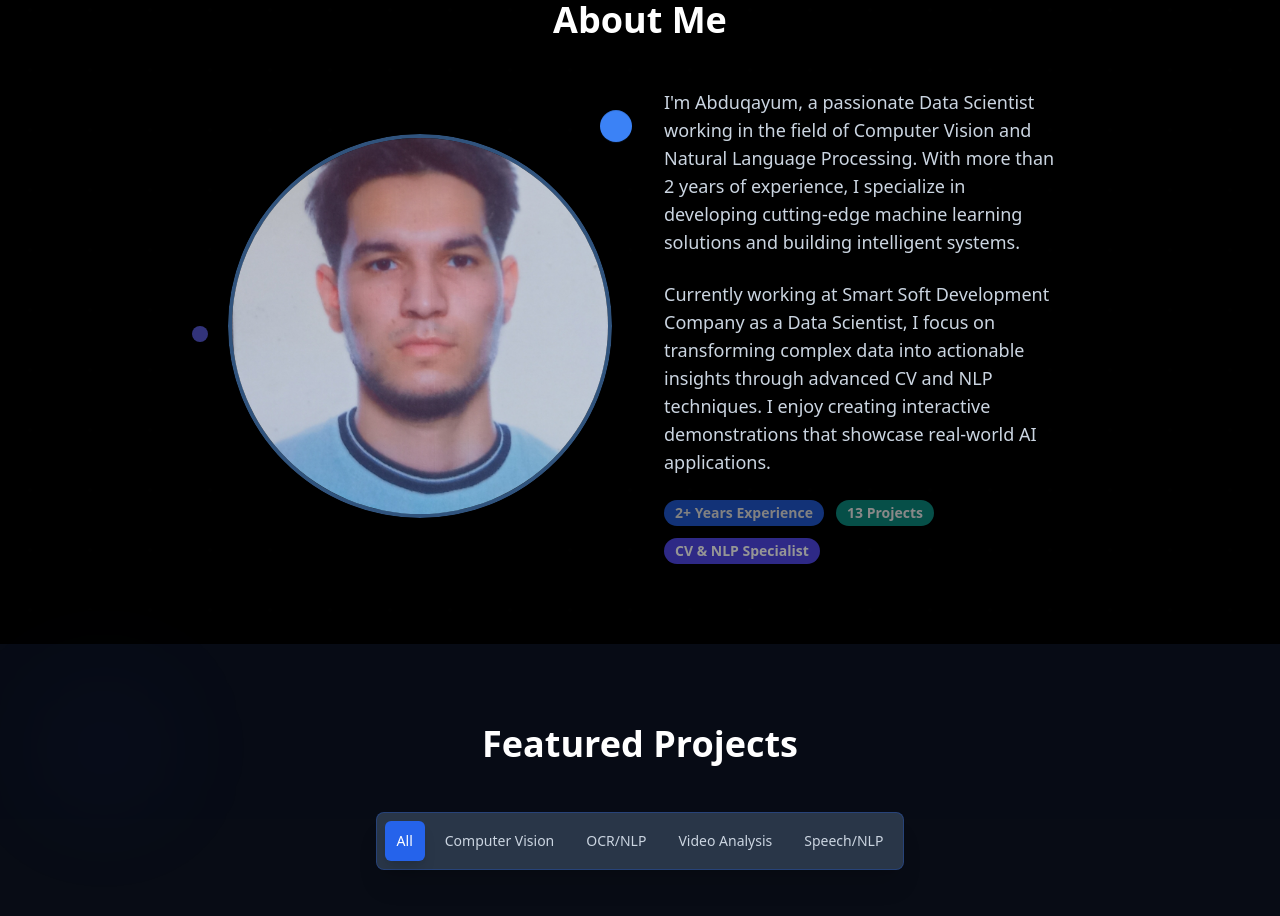
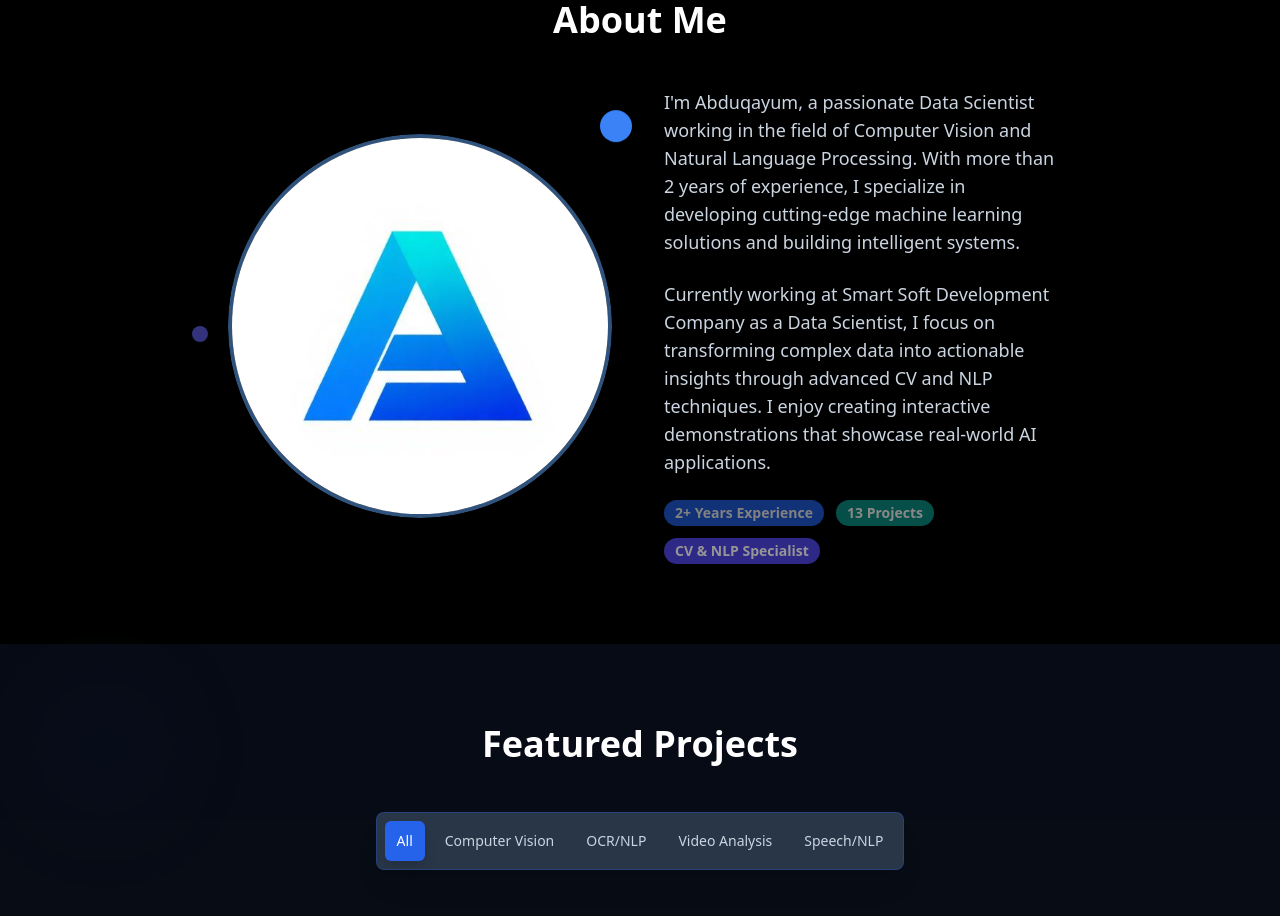
Before and after one commit to Abduqayyum/my_portfolio_website.io, a React (Vite) app: page / in a window 1280 px wide. Shown: the part 960-1876 px from the top of the page. Built offline with nearby package versions, Linux system fonts and the light colour scheme.

Commit message:
Remove lovable logo
Replaced the lovable logo with a portfolio-relevant logo across all projects.

```diff
--- a/src/pages/Index.tsx
+++ b/src/pages/Index.tsx
@@ -9,6 +9,7 @@ import ProjectCard from "@/components/ProjectCard";
 import SkillsSection from "@/components/SkillsSection";
 import ContactSection from "@/components/ContactSection";
 import { projects as projectsData } from "@/data/projects";
+import portfolioLogo from "@/assets/portfolio-logo.png";
 
 const Index = () => {
   const { isDarkMode, toggleTheme } = useTheme();
@@ -121,12 +122,12 @@ const Index = () => {
           <div className="grid lg:grid-cols-2 gap-8 sm:gap-12 items-center">
             <div className="relative group order-2 lg:order-1">
               <div className="relative overflow-hidden rounded-full shadow-2xl transform transition-all duration-300 group-hover:scale-105 aspect-square max-w-sm mx-auto">
-                {/* Replace this div with your actual image */}
+                 {/* Portfolio logo */}
                  <img
-                   src="/lovable-uploads/ac584144-1958-4833-a1e9-6b423b673386.png"
-                   alt="Abduqayum - Data Scientist & Computer Vision Engineer"
-                   className="w-full h-full object-cover rounded-full border-4 border-blue-400/50"
-                 />
+                    src={portfolioLogo}
+                    alt="Abduqayum - Data Scientist & Computer Vision Engineer"
+                    className="w-full h-full object-cover rounded-full border-4 border-blue-400/50"
+                  />
                 {/* Fallback if image doesn't load */}
                 <div className="absolute inset-0 bg-gradient-to-br from-blue-600 to-teal-600 flex items-center justify-center rounded-full border-4 border-blue-400/50" style={{display: 'none'}}>
                   <div className="text-center text-white px-4">
```
Also changed, not shown: src/assets/portfolio-logo.png (added).
